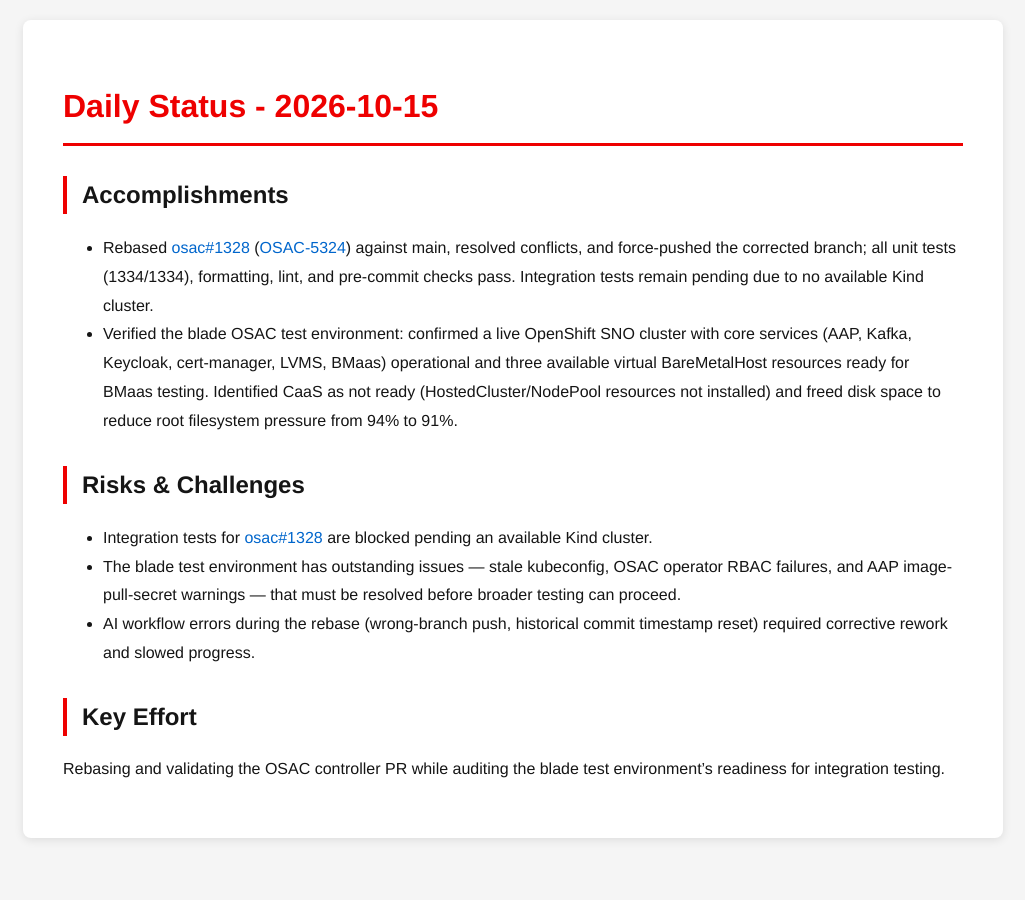
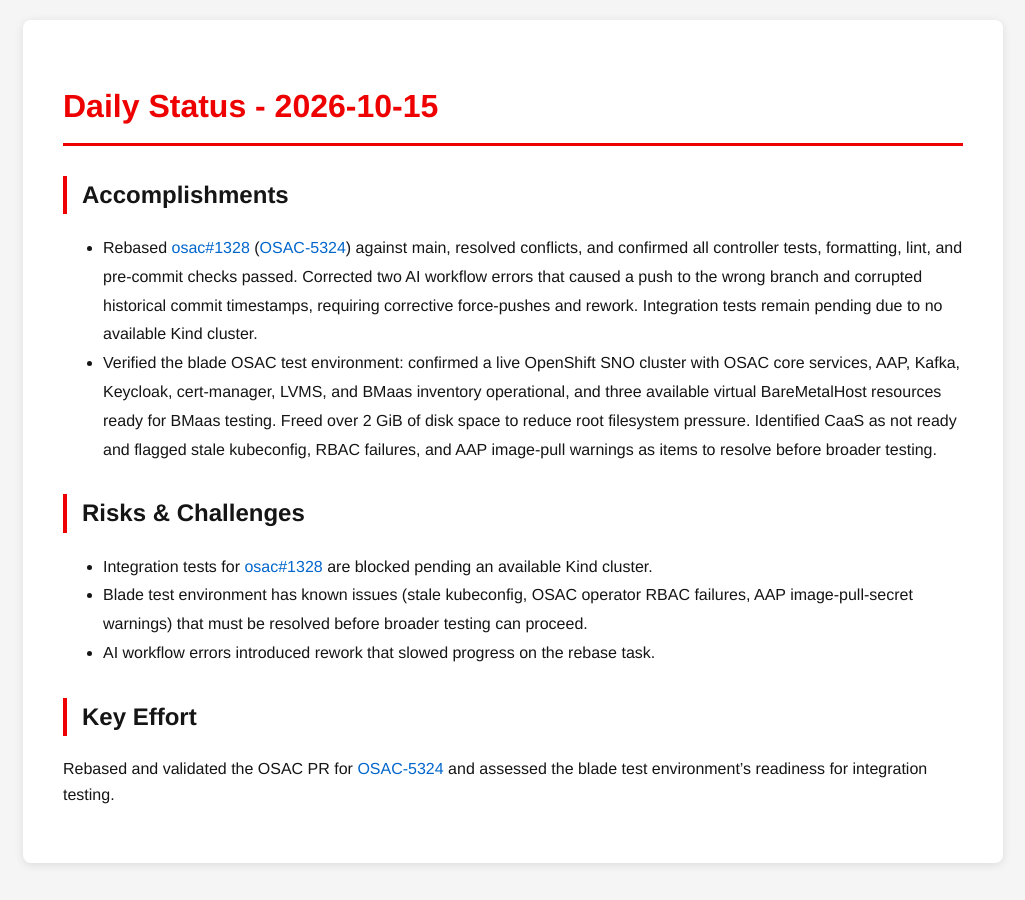
Before and after one commit to tzvatot/daily-status, a Jekyll site: the page built from 2026-10-15.md, in a window 1280 px wide. Shown: the whole page, without its empty margins (127-1152 px from the left). Built offline with Jekyll 4.4.1, drawn with Linux system fonts in a browser that asks for light colours.

Commit message:
Daily status update - 2026-10-15

```diff
--- a/2026-10-15.md
+++ b/2026-10-15.md
@@ -7,13 +7,13 @@
 # Daily Status - 2026-10-15
 
 ## Accomplishments
-- Rebased [osac#1328](https://github.com/osac-project/osac/pull/1328) ([OSAC-5324](https://redhat.atlassian.net/browse/OSAC-5324)) against main, resolved conflicts, and force-pushed the corrected branch; all unit tests (1334/1334), formatting, lint, and pre-commit checks pass. Integration tests remain pending due to no available Kind cluster.
-- Verified the blade OSAC test environment: confirmed a live OpenShift SNO cluster with core services (AAP, Kafka, Keycloak, cert-manager, LVMS, BMaas) operational and three available virtual BareMetalHost resources ready for BMaas testing. Identified CaaS as not ready (HostedCluster/NodePool resources not installed) and freed disk space to reduce root filesystem pressure from 94% to 91%.
+- Rebased [osac#1328](https://github.com/osac-project/osac/pull/1328) ([OSAC-5324](https://redhat.atlassian.net/browse/OSAC-5324)) against main, resolved conflicts, and confirmed all controller tests, formatting, lint, and pre-commit checks passed. Corrected two AI workflow errors that caused a push to the wrong branch and corrupted historical commit timestamps, requiring corrective force-pushes and rework. Integration tests remain pending due to no available Kind cluster.
+- Verified the blade OSAC test environment: confirmed a live OpenShift SNO cluster with OSAC core services, AAP, Kafka, Keycloak, cert-manager, LVMS, and BMaas inventory operational, and three available virtual BareMetalHost resources ready for BMaas testing. Freed over 2 GiB of disk space to reduce root filesystem pressure. Identified CaaS as not ready and flagged stale kubeconfig, RBAC failures, and AAP image-pull warnings as items to resolve before broader testing.
 
 ## Risks & Challenges
 - Integration tests for [osac#1328](https://github.com/osac-project/osac/pull/1328) are blocked pending an available Kind cluster.
-- The blade test environment has outstanding issues — stale kubeconfig, OSAC operator RBAC failures, and AAP image-pull-secret warnings — that must be resolved before broader testing can proceed.
-- AI workflow errors during the rebase (wrong-branch push, historical commit timestamp reset) required corrective rework and slowed progress.
+- Blade test environment has known issues (stale kubeconfig, OSAC operator RBAC failures, AAP image-pull-secret warnings) that must be resolved before broader testing can proceed.
+- AI workflow errors introduced rework that slowed progress on the rebase task.
 
 ## Key Effort
-Rebasing and validating the OSAC controller PR while auditing the blade test environment's readiness for integration testing.
+Rebased and validated the OSAC PR for [OSAC-5324](https://redhat.atlassian.net/browse/OSAC-5324) and assessed the blade test environment's readiness for integration testing.
```
